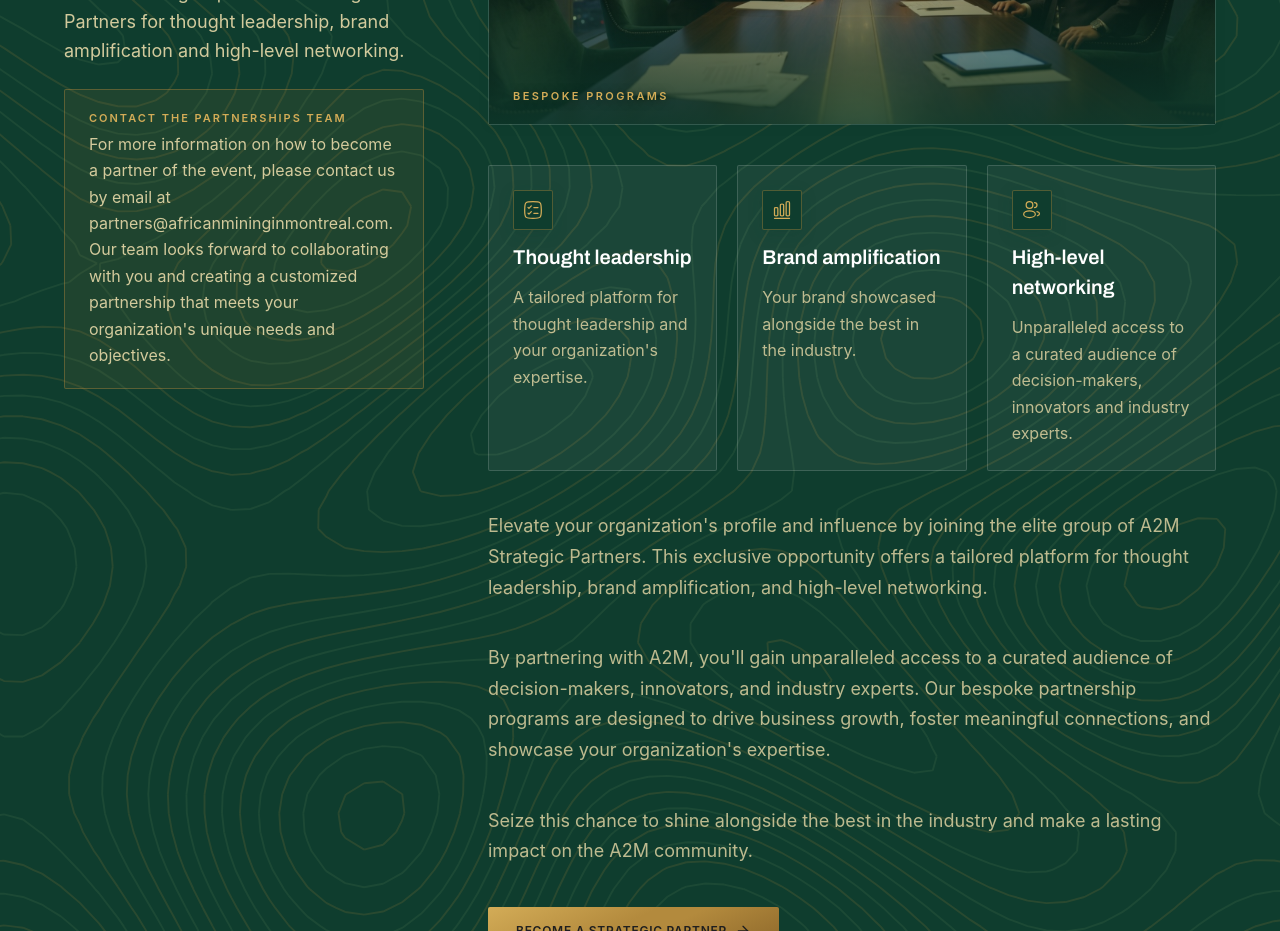
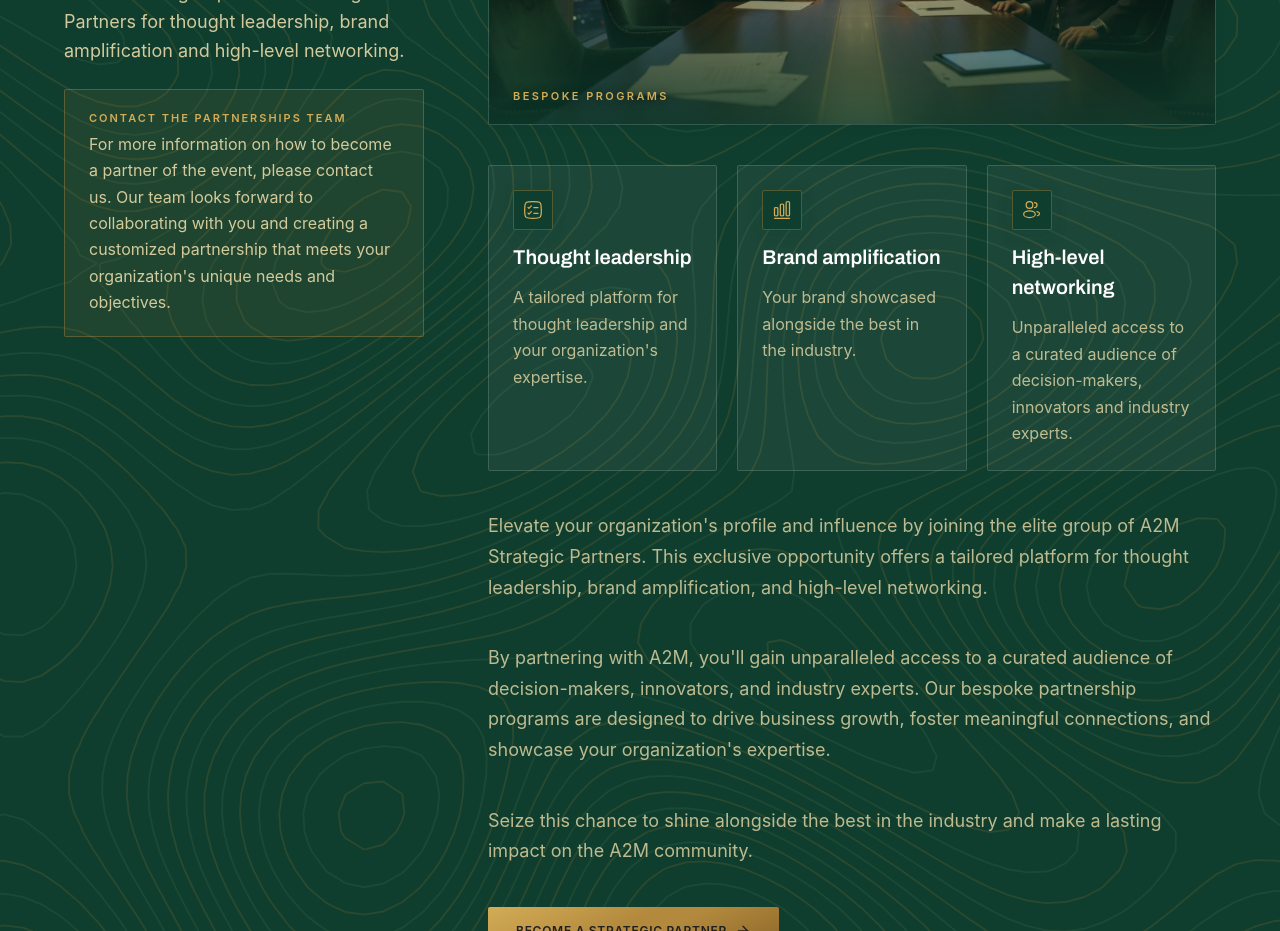
Before and after one commit to asaklex/a2m-2027-refresh, a React (Vite) app: page /en/partner in a window 1280 px wide. Shown: the part 2200-3131 px from the top of the page. Built offline with nearby package versions, Linux system fonts and the light colour scheme; a web font is replaced by a local one.

Commit message:
20260919 partner: remove partner email from 'Contact the partnerships team' callout (owner request)

```diff
--- a/src/pages/PartnerPage.tsx
+++ b/src/pages/PartnerPage.tsx
@@ -257,7 +257,7 @@
               </p>
               <div className="mt-6">
                 <CalloutDark label="Contact the partnerships team">
-                  For more information on how to become a partner of the event, please contact us by email at partners@africanmininginmontreal.com. Our team looks forward to collaborating with you and creating a customized partnership that meets your organization's unique needs and objectives.
+                  For more information on how to become a partner of the event, please contact us. Our team looks forward to collaborating with you and creating a customized partnership that meets your organization's unique needs and objectives.
                 </CalloutDark>
               </div>
             </div>
```
